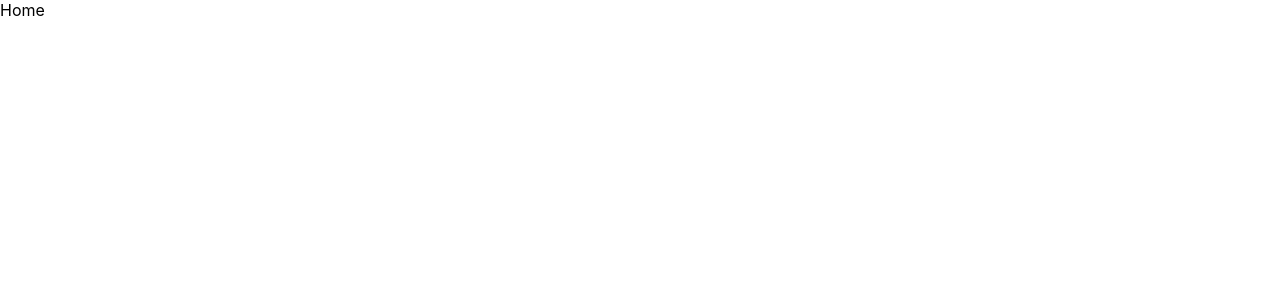
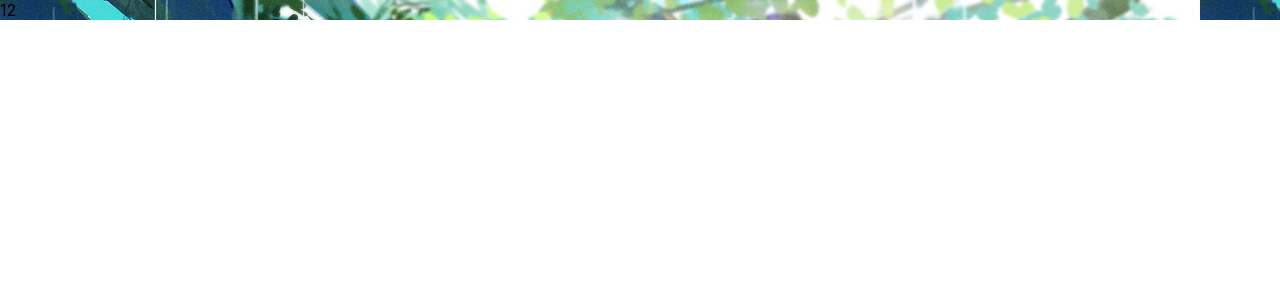
Before and after one commit to zsgnaij/QyBlog, a React (Create React App) app: page /home in a window 1280 px wide. Shown: the top 300 px of the page. Built offline with nearby package versions, Linux system fonts and the light colour scheme.

Commit message:
:wrench: home page

```diff
--- a/package.json
+++ b/package.json
@@ -3,6 +3,9 @@
   "version": "0.1.0",
   "private": true,
   "dependencies": {
+    "@emotion/react": "^11.7.1",
+    "@emotion/styled": "^11.6.0",
+    "@mui/material": "^5.2.5",
     "@testing-library/jest-dom": "^5.16.1",
     "@testing-library/react": "^12.1.2",
     "@testing-library/user-event": "^13.5.0",
@@ -10,6 +13,7 @@
     "@types/node": "^16.11.15",
     "@types/react": "^17.0.37",
     "@types/react-dom": "^17.0.11",
+    "pubsub-js": "^1.9.4",
     "react": "^17.0.2",
     "react-dom": "^17.0.2",
     "react-router": "^6.2.1",
--- a/src/containers/home/index.less
+++ b/src/containers/home/index.less
@@ -0,0 +1,4 @@
+.home-page {
+  min-height: 100%;
+  background-image: url('../../assets/images/home/bg.jpg');
+}
--- a/src/containers/home/index.tsx
+++ b/src/containers/home/index.tsx
@@ -2,8 +2,9 @@
  * Home
  */
 import React, { Component } from 'react';
+import './index.less';
 
-class Home extends Component<Props, State> {
+class Home extends Component {
   state = {};
 
   componentDidMount() {
@@ -11,7 +12,11 @@ class Home extends Component<Props, State> {
   }
 
   render() {
-    return <div>Home</div>;
+    return (
+      <div className="home-page">
+        <div>12</div>
+      </div>
+    );
   }
 }
 
--- a/src/router.tsx
+++ b/src/router.tsx
@@ -1,6 +1,6 @@
 /**
  * @flow
- *
+ * 路由配置
  */
 import React from 'react';
 import { Routes, Route, Navigate } from 'react-router-dom';
```
Also changed, not shown: src/containers/demo/index.tsx (deleted, +0 -14 lines), .eslintrc.js, src/assets/images/home/bg.jpg (added), src/containers/demo/index.less (deleted), 1 other file (tests, documents, lock files or other folders).
